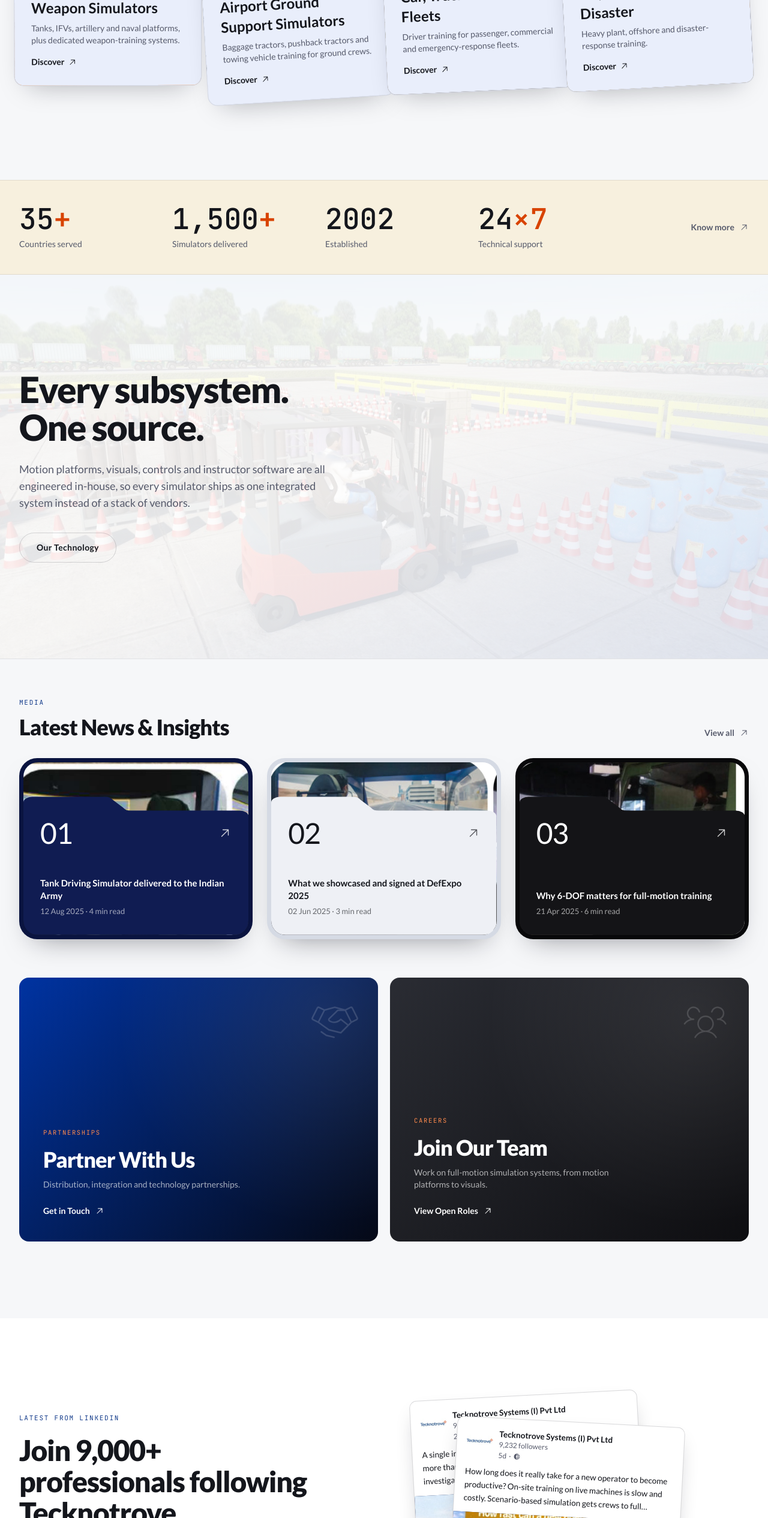
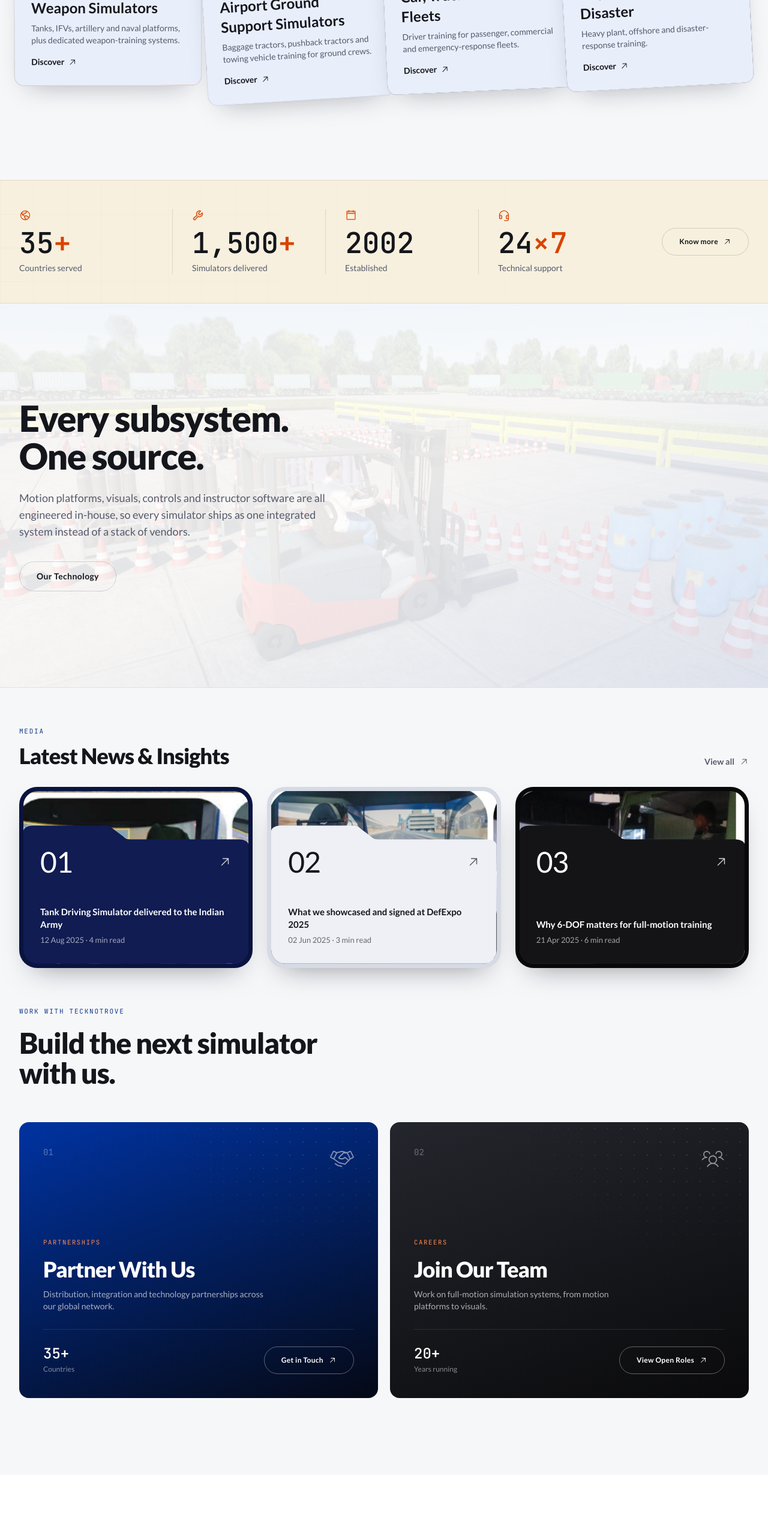
Before and after one commit to techinfinitydevelopers/tecknotrove, a Next.js app: page / in a window 1280 px wide. Shown: the part 1828-4359 px from the top of the page at 60% size. Built offline with nearby package versions, Linux system fonts and the light colour scheme.

Commit message:
Revamp Partner/Careers tiles and Stat strip
Give Partner/Careers a section heading, index numbers, dot-grid texture,
hover accent bar and a real button CTA; give the stat strip per-stat
icons, dividers and a blueprint-grid background for visual consistency
with the rest of the page.

```diff
--- a/src/components/sections/PartnerCareers.tsx
+++ b/src/components/sections/PartnerCareers.tsx
@@ -1,26 +1,35 @@
 "use client";
 
 import { Handshake, UsersThree, ArrowUpRight } from "@phosphor-icons/react";
-import { FadeUp } from "@/components/ui/RevealText";
+import { FadeUp, RevealLines } from "@/components/ui/RevealText";
+import MagneticButton from "@/components/ui/MagneticButton";
 
 const TILES = [
   {
+    index: "01",
     tag: "Partnerships",
     title: "Partner With Us",
-    desc: "Distribution, integration and technology partnerships.",
+    desc: "Distribution, integration and technology partnerships across our global network.",
+    stat: { value: "35+", label: "Countries" },
     cta: "Get in Touch",
     href: "#contact",
     icon: Handshake,
-    gradient: "linear-gradient(135deg, var(--blue-brand), var(--blue-950))",
+    accent: "var(--orange)",
+    gradient: "linear-gradient(160deg, var(--blue-brand) 0%, var(--blue-950) 100%)",
+    sweep: "blue" as const,
   },
   {
+    index: "02",
     tag: "Careers",
     title: "Join Our Team",
     desc: "Work on full-motion simulation systems, from motion platforms to visuals.",
+    stat: { value: "20+", label: "Years running" },
     cta: "View Open Roles",
     href: "#careers",
     icon: UsersThree,
-    gradient: "linear-gradient(135deg, #2a2c33, #0e0e11)",
+    accent: "#ffffff",
+    gradient: "linear-gradient(160deg, #24262d 0%, #0a0a0c 100%)",
+    sweep: "orange" as const,
   },
 ];
 
@@ -28,31 +37,53 @@ export default function PartnerCareers() {
   return (
     <section className="bg-bg-elevated pb-24 sm:pb-32">
       <div className="mx-auto max-w-[1400px] px-5 sm:px-8">
-        <div className="grid grid-cols-1 gap-5 md:grid-cols-2">
+        <p className="mono-label mb-5 text-[11px] text-blue-500">
+          Work With Tecknotrove
+        </p>
+        <RevealLines
+          as="h2"
+          lines={["Build the next simulator", "with us."]}
+          className="max-w-2xl text-3xl font-black leading-[1.05] tracking-tight sm:text-5xl"
+        />
+
+        <div className="mt-14 grid grid-cols-1 gap-5 md:grid-cols-2">
           {TILES.map((t, i) => {
             const Icon = t.icon;
             return (
               <FadeUp
-                as="a"
                 key={t.title}
-                href={t.href}
                 delay={i * 0.1}
-                className="group relative flex min-h-[380px] flex-col justify-end overflow-hidden rounded-2xl p-8 text-white sm:min-h-[440px] sm:p-10"
+                className="group relative flex min-h-[400px] flex-col overflow-hidden rounded-2xl p-8 text-white sm:min-h-[460px] sm:p-10"
                 style={{ background: t.gradient }}
               >
+                {/* top accent bar, grows on hover */}
                 <div
-                  className="pointer-events-none absolute inset-0 opacity-40 transition-transform duration-700 group-hover:scale-110"
+                  className="absolute inset-x-0 top-0 h-[3px] origin-left scale-x-0 transition-transform duration-500 ease-[cubic-bezier(0.65,0,0.35,1)] group-hover:scale-x-100"
+                  style={{ background: t.accent }}
+                />
+
+                {/* dot-grid texture, brightens + drifts on hover */}
+                <div
+                  className="pointer-events-none absolute inset-0 opacity-[0.15] transition-[opacity,transform] duration-700 group-hover:scale-105 group-hover:opacity-25"
                   style={{
                     backgroundImage:
-                      "radial-gradient(circle at 85% 15%, rgba(255,255,255,0.22), transparent 55%)",
+                      "radial-gradient(rgba(255,255,255,0.9) 1px, transparent 1px)",
+                    backgroundSize: "22px 22px",
+                    maskImage:
+                      "radial-gradient(ellipse 70% 60% at 80% 10%, black 0%, transparent 75%)",
                   }}
                 />
-                <Icon
-                  size={64}
-                  weight="thin"
-                  className="pointer-events-none absolute right-8 top-8 text-white/15 sm:size-20"
-                />
-                <div className="relative z-10">
+
+                <div className="relative z-10 flex items-start justify-between">
+                  <span className="font-mono text-sm text-white/35">{t.index}</span>
+                  <Icon
+                    size={40}
+                    weight="light"
+                    className="text-white/50 transition-transform duration-500 group-hover:-translate-y-1 group-hover:rotate-6"
+                  />
+                </div>
+
+                <div className="relative z-10 mt-auto">
                   <span className="mono-label mb-4 inline-block text-[10.5px] text-orange-300">
                     {t.tag}
                   </span>
@@ -60,13 +91,24 @@ export default function PartnerCareers() {
                     {t.title}
                   </h3>
                   <p className="mt-3 max-w-sm text-sm text-white/65">{t.desc}</p>
-                  <span className="mt-6 inline-flex items-center gap-2 text-sm font-semibold text-white transition-colors group-hover:text-orange-300">
-                    {t.cta}
-                    <ArrowUpRight
-                      size={16}
-                      className="transition-transform group-hover:translate-x-0.5 group-hover:-translate-y-0.5"
-                    />
-                  </span>
+
+                  <div className="mt-7 flex flex-wrap items-end justify-between gap-6 border-t border-white/10 pt-6">
+                    <div>
+                      <p className="font-mono text-2xl font-medium text-white">
+                        {t.stat.value}
+                      </p>
+                      <p className="mt-0.5 text-xs text-white/50">{t.stat.label}</p>
+                    </div>
+                    <MagneticButton
+                      href={t.href}
+                      variant="outline-light"
+                      sweep={t.sweep}
+                      className="px-5 py-2.5 text-xs"
+                    >
+                      {t.cta}
+                      <ArrowUpRight size={14} />
+                    </MagneticButton>
+                  </div>
                 </div>
               </FadeUp>
             );
--- a/src/components/sections/StatStrip.tsx
+++ b/src/components/sections/StatStrip.tsx
@@ -3,15 +3,22 @@
 import { useEffect, useRef } from "react";
 import { gsap } from "gsap";
 import { ScrollTrigger } from "gsap/ScrollTrigger";
-import { ArrowUpRight } from "@phosphor-icons/react";
+import {
+  ArrowUpRight,
+  GlobeHemisphereWest,
+  Wrench,
+  CalendarBlank,
+  Headset,
+} from "@phosphor-icons/react";
+import MagneticButton from "@/components/ui/MagneticButton";
 
 gsap.registerPlugin(ScrollTrigger);
 
 const STATS = [
-  { value: 35, suffix: "+", label: "Countries served" },
-  { value: 1500, suffix: "+", label: "Simulators delivered" },
-  { value: 2002, suffix: "", label: "Established", plain: true },
-  { value: 24, suffix: "×7", label: "Technical support" },
+  { value: 35, suffix: "+", label: "Countries served", icon: GlobeHemisphereWest },
+  { value: 1500, suffix: "+", label: "Simulators delivered", icon: Wrench },
+  { value: 2002, suffix: "", label: "Established", plain: true, icon: CalendarBlank },
+  { value: 24, suffix: "×7", label: "Technical support", icon: Headset },
 ];
 
 export default function StatStrip() {
@@ -54,14 +61,32 @@ export default function StatStrip() {
   }, []);
 
   return (
-    <section className="border-y border-line bg-bg-cream py-8 sm:py-10">
+    <section className="relative overflow-hidden border-y border-line bg-bg-cream py-10 sm:py-12">
+      <div
+        className="pointer-events-none absolute inset-0 opacity-[0.35]"
+        style={{
+          backgroundImage:
+            "linear-gradient(rgba(23,8,0,0.06) 1px, transparent 1px), linear-gradient(90deg, rgba(23,8,0,0.06) 1px, transparent 1px)",
+          backgroundSize: "56px 56px",
+          maskImage: "linear-gradient(to right, black, transparent 85%)",
+        }}
+      />
+
       <div
         ref={ref}
-        className="mx-auto flex max-w-[1400px] flex-col gap-6 px-5 sm:px-8 md:flex-row md:items-center md:justify-between md:gap-10"
+        className="relative mx-auto flex max-w-[1400px] flex-col gap-8 px-5 sm:px-8 md:flex-row md:items-center md:justify-between md:gap-10"
       >
-        <div className="grid grid-cols-2 gap-y-8 md:max-w-[980px] md:flex-1 md:grid-cols-4 md:gap-x-10">
-          {STATS.map((s) => (
-            <div key={s.label} className="flex flex-col">
+        <div className="grid grid-cols-2 gap-x-6 gap-y-9 md:max-w-[1020px] md:flex-1 md:grid-cols-4 md:gap-x-0">
+          {STATS.map((s, i) => {
+            const Icon = s.icon;
+            return (
+              <div
+                key={s.label}
+                className={`flex flex-col ${
+                  i > 0 ? "md:border-l md:border-line-strong/70 md:pl-8" : ""
+                }`}
+              >
+                <Icon size={20} weight="duotone" className="mb-3 text-orange-400" />
                 <div className="font-mono text-4xl font-medium tabular-nums text-ink sm:text-5xl">
                   <span data-stat={s.value} data-plain={s.plain ? "true" : "false"}>
                     0
@@ -70,18 +95,18 @@ export default function StatStrip() {
                 </div>
                 <p className="mt-2 text-sm text-ink-dim">{s.label}</p>
               </div>
-          ))}
+            );
+          })}
         </div>
-        <a
+        <MagneticButton
           href="#why"
-          className="group inline-flex shrink-0 items-center gap-2 text-sm font-semibold text-ink-dim transition-colors hover:text-orange-400"
+          variant="outline"
+          sweep="dark"
+          className="shrink-0 self-start px-5 py-2.5 text-xs md:self-auto"
         >
           Know more
-          <ArrowUpRight
-            size={16}
-            className="transition-transform group-hover:translate-x-0.5 group-hover:-translate-y-0.5"
-          />
-        </a>
+          <ArrowUpRight size={14} />
+        </MagneticButton>
       </div>
     </section>
   );
```
Also changed, not shown: 1 other file (tests, documents, lock files or other folders). Lines whose indentation alone changed are shown as unchanged.
